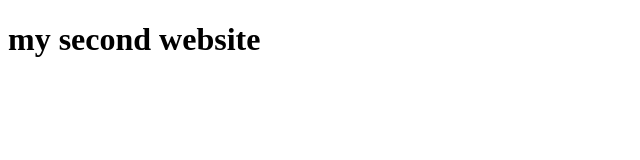
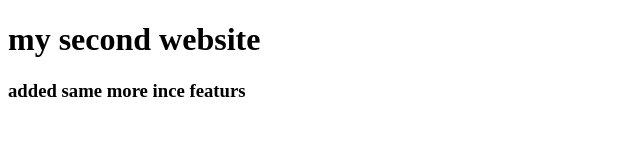
Before and after one commit to SagorBhadro/my-second-website, a plain HTML site: page index.html in a window 1280 px wide. Shown: the whole page, without its empty margins (0-640 px from the left). Drawn offline with Linux system fonts and the light colour scheme.

Commit message:
added more feature

```diff
--- a/index.html
+++ b/index.html
@@ -7,5 +7,6 @@
 </head>
 <body>
     <h1>my second website</h1>
+    <h3>added same more ince featurs</h3>
 </body>
 </html>
```
